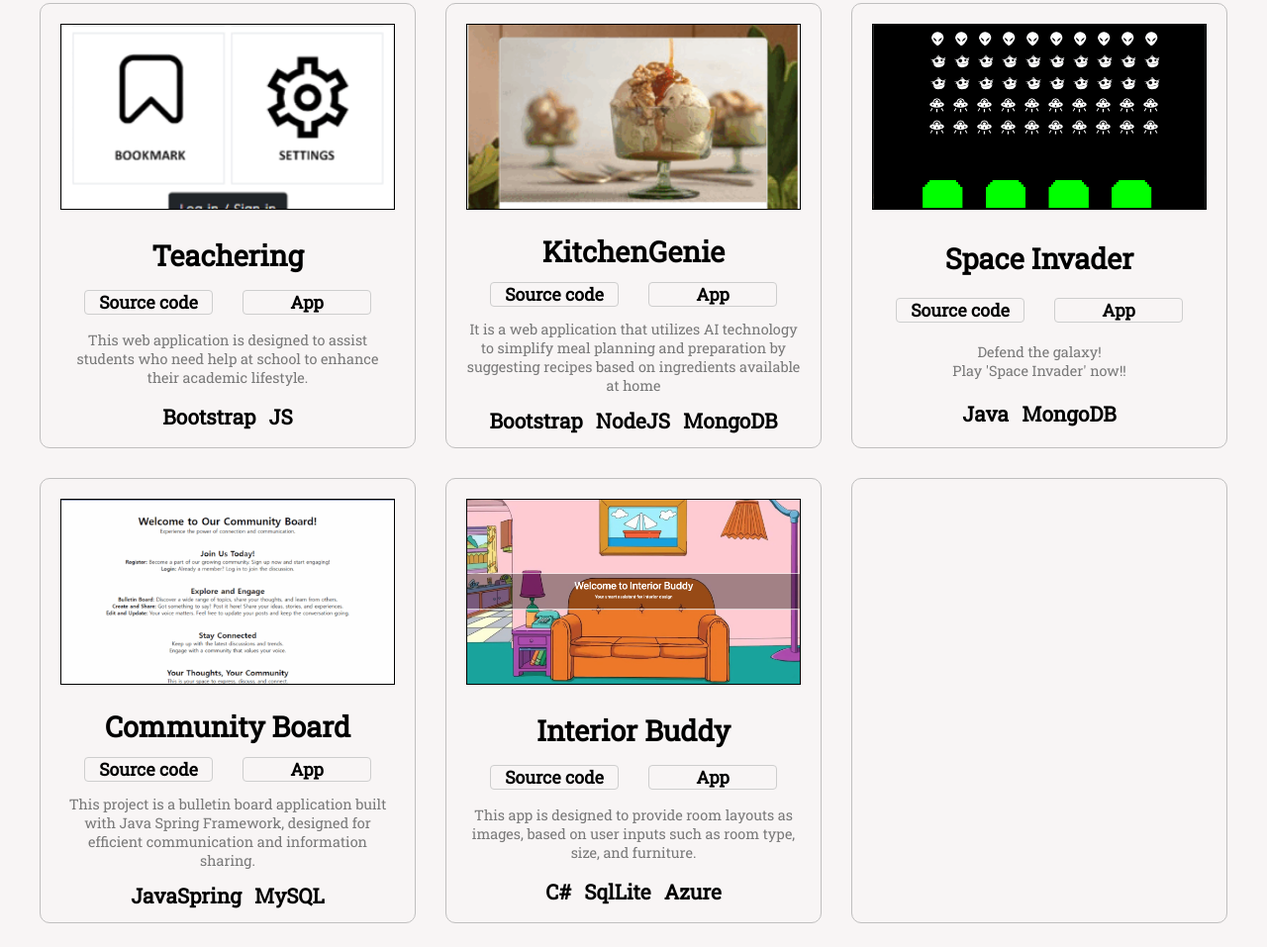
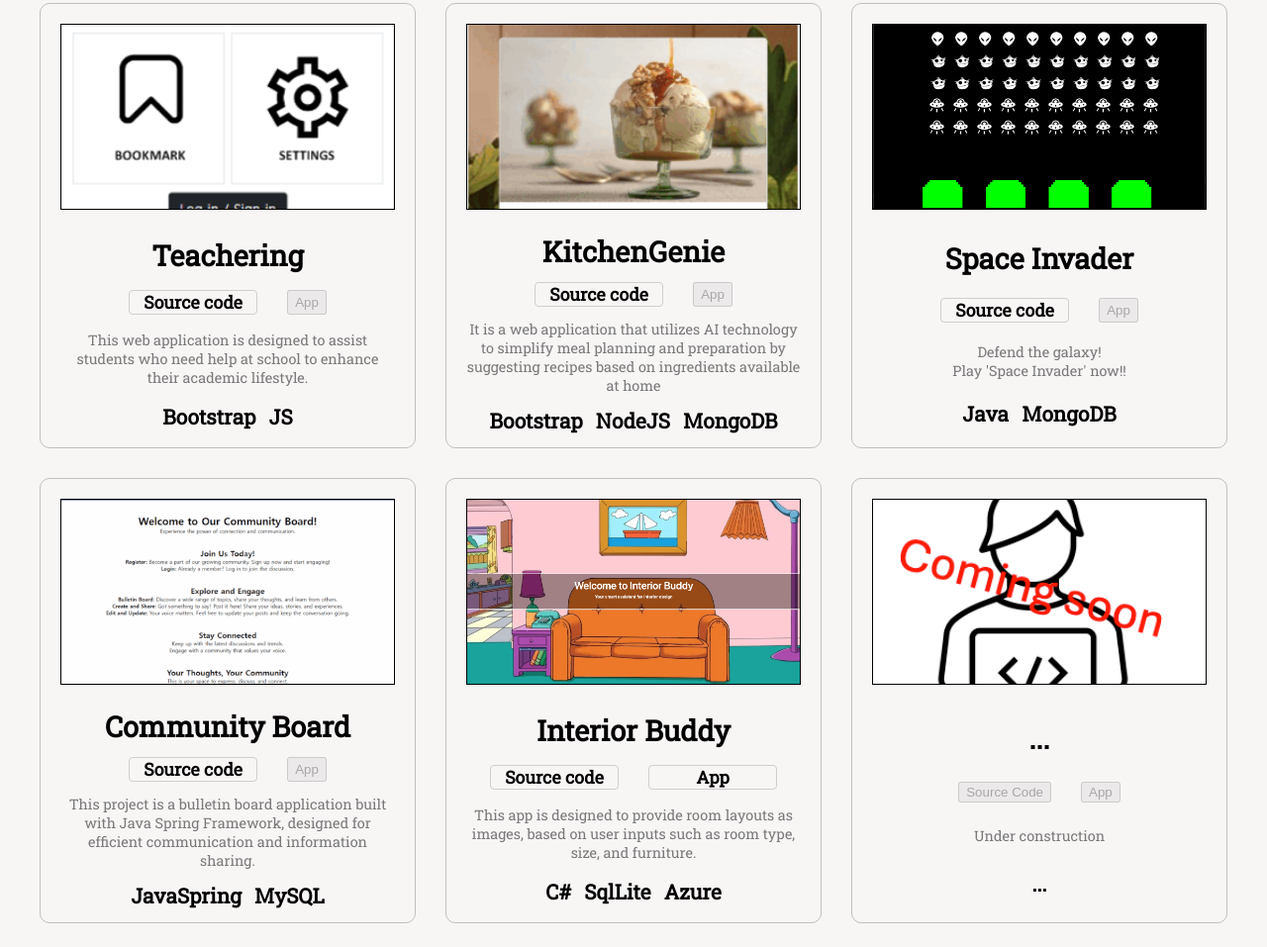
Before and after one commit to 7374179/7374179.github.io, a plain HTML site: page index.html in a window 1280 px wide. Shown: the part 643-1600 px from the top of the page at 99% size. Drawn offline with Linux system fonts and the light colour scheme.

Commit message:
added project6

```diff
--- a/index.html
+++ b/index.html
@@ -44,8 +44,9 @@
                     <div class="code-app">
                         <a href="https://github.com/7374179/COMP1800_2022_Fall/tree/main/1800_202230_BBY23"
                             target="_blank" class="code">Source code</a>
-                        <a href="https://github.com/7374179/COMP1800_2022_Fall/tree/main/1800_202230_BBY23"
-                            target="_blank" class="app">App</a>
+                        <!-- <a href="https://github.com/7374179/COMP1800_2022_Fall/tree/main/1800_202230_BBY23"
+                            target="_blank" class="app">App</a> -->
+                        <button disabled>App</button>
                     </div>
                     <div class="project-description">This web application is designed to
                         assist students who need help at school to enhance their academic
@@ -60,8 +61,9 @@
                     <div class="code-app">
                         <a href="https://github.com/7374179/COMP2800_2023_Winter-BBY25" target="_blank"
                             class="code">Source code</a>
-                        <a href="https://github.com/7374179/COMP2800_2023_Winter-BBY25" target="_blank"
-                            class="code">App</a>
+                        <!-- <a href="https://github.com/7374179/COMP2800_2023_Winter-BBY25" target="_blank"
+                            class="code">App</a> -->
+                        <button disabled>App</button>
                     </div>
                     <div class="project-description">It is a web application that utilizes AI technology to simplify
                         meal planning and preparation
@@ -77,8 +79,9 @@
                     <div class="code-app">
                         <a href="https://github.com/7374179/Space_Invader"
                             target="_blank" class="code">Source code</a>
-                        <a href="https://github.com/7374179/Space_Invader"
-                            target="_blank" class="app">App</a>
+                        <!-- <a href="https://github.com/7374179/Space_Invader"
+                            target="_blank" class="app">App</a> -->
+                        <button disabled>App</button>
                     </div>
                     <div class="project-description">Defend the galaxy!<br>Play 'Space Invader' now!!</div>
                     <div class="lang">Java MongoDB</div>
@@ -91,7 +94,8 @@
                     <div class="code-app">
                         <a href="https://github.com/7374179/Board-for-JavaSpring" target="_blank" class="code">Source
                             code</a>
-                        <a href="https://github.com/7374179/Board-for-JavaSpring" target="_blank" class="app">App</a>
+                        <!-- <a href="https://github.com/7374179/Board-for-JavaSpring" target="_blank" class="app">App</a> -->
+                        <button disabled>App</button>
                     </div>
                     <div class="project-description">This project is a bulletin board application built with Java Spring Framework, designed for efficient communication and information sharing.</div>
                     <div class="lang">JavaSpring MySQL</div>
@@ -111,18 +115,19 @@
                 </div>
             </li>
             <li class="project project-6 ripple load-bg" data-project-id="project4">
-                <!-- <div class="project-image"></div>
+                <div class="project-image"></div>
                 <div class="project-content">
-                    <h3 class="project-title"><span>Community Board</span></h3>
+                    <h3 class="project-title"><span>...</span></h3>
                     <div class="code-app">
-
-                        <a href="https://github.com/7374179/Board-for-JavaSpring" target="_blank" class="code">Source
+                        <!-- <a href="https://github.com/7374179/Board-for-JavaSpring" target="_blank" class="code">Source
                             code</a>
-                        <a href="https://github.com/7374179/Board-for-JavaSpring" target="_blank" class="app">App</a>
+                        <a href="https://github.com/7374179/Board-for-JavaSpring" target="_blank" class="app">App</a> -->
+                        <button disabled>Source Code</button>
+                        <button disabled>App</button>
                     </div>
-                    <div class="project-description">이 앱은 무슨 목적과 기능에 대한 것임 사용언어는 자바랑 어쩌구임하하하하하하하</div>
-                    <div class="lang">JavaSpring MySQL</div>
-                </div> -->
+                    <div class="project-description">Under construction</div>
+                    <div class="lang">...</div>
+                </div>
             </li>
         </ul>
     </div>
@@ -162,10 +167,16 @@
 
     <div class="awards" id="awards">
         <p class="awards_title">Award<span class="logo-end1"> ></span></p>
-        <p class="awards_contents">100 Days Badge for Consistency <img src="./imgs/2023-100.gif" alt="100 Days Badge"
-                class="award-badge" width="35px">
+        <p class="awards_contents">100 Days Badge for Consistency
         </p>
-        <p class="awards_contents-detail">23.12.16 / Daily Commitment / Leetcode</p>
+        <p class="awards_contents-detail">23.12.16 / Daily Commitment / Leetcode
+            <img src="./imgs/2023-100.gif" alt="100 Days Badge"
+                    class="award-badge" width="25px">
+        </p>
+        <p class="awards_contents-detail">24.04.25 / Daily Commitment / Leetcode
+            <img src="./imgs/2024-100.gif" alt="100 Days Badge"
+            class="award-badge" width="25px">
+        </p>
         <br><br><br><br><br><br><br><br><br><br><br><br>
 
     </div>
--- a/main.css
+++ b/main.css
@@ -355,10 +355,7 @@ ul {
   font-weight: 800;
   /* margin-bottom: 20px; */
   word-spacing: 8px;
-
 }
-
-
 
 .project-1.load-bg .project-image {
   background-image: url(./imgs/1800_1.gif)
@@ -378,6 +375,10 @@ ul {
 
 .project-5.load-bg .project-image {
   background-image: url(./imgs/4870.png);
+}
+
+.project-6.load-bg .project-image {
+  background-image: url(./imgs/prj6.png);
 }
 
 @media all and (max-width: 768px) {
```
Also changed, not shown: imgs/prj6.png (added), 1 other file.
